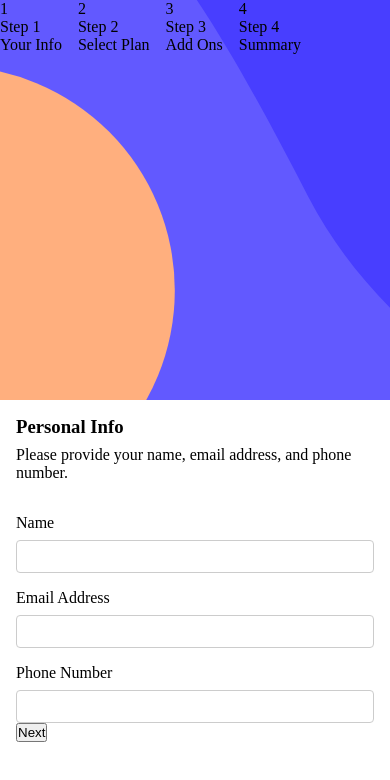
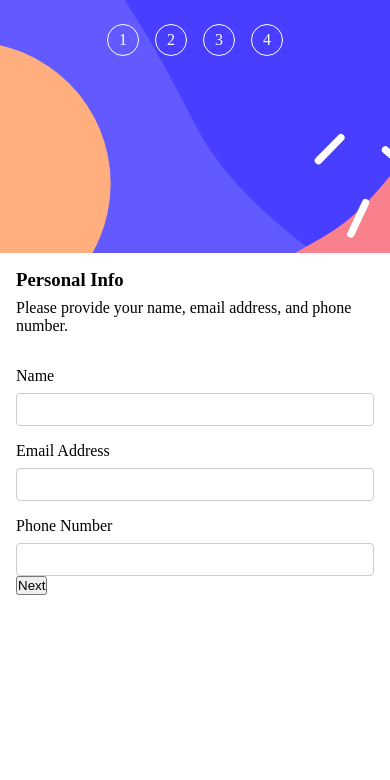
Before and after one commit to nkululek0/multi-step-form, a React (Vite) app: page / in a window 390 px wide. Shown: the top 780 px of the page. Built offline with nearby package versions, Linux system fonts and the light colour scheme.

Commit message:
(Update): mobile-styling -> adds core styling for sidebar

```diff
--- a/src/app/App.css
+++ b/src/app/App.css
@@ -11,6 +11,6 @@
 }
 
 .content-wrapper {
-  flex-grow: 1;
+  height: 70vh;
   padding: 1rem;
 }
--- a/src/components/side-bar/Side-Bar.module.css
+++ b/src/components/side-bar/Side-Bar.module.css
@@ -1,7 +1,25 @@
 .side-bar {
-    flex-grow: 4;
+    padding-top: 1.5rem;
+    width: 100dvw;
+    height: 30dvh;
     display: flex;
+    justify-content: center;
     gap: 1rem;
     background: url('../../assets/images/bg-sidebar-mobile.svg');
     background-size: cover;
 }
+
+.step-indicator-wrapper {
+    height: 2rem;
+    width: 2rem;
+    color: #fff;
+    border: 1px solid white;
+    border-radius: 50%;
+    display: flex;
+    justify-content: center;
+    align-items: center;
+}
+
+.step-indicator {
+    display: none;
+}
--- a/src/components/side-bar/Side-Bar.tsx
+++ b/src/components/side-bar/Side-Bar.tsx
@@ -5,37 +5,37 @@ export function SideBar() {
     <>
       <section className={ Styles['side-bar'] } >
         <div className='side-bar-item'>
-          <div className='step-indicator-wrapper'>
+          <div className={ Styles['step-indicator-wrapper']}>
             <p>1</p>
           </div>
-          <div>
+          <div className={ Styles['step-indicator']}>
             <p>Step 1</p>
             <p>Your Info</p>
           </div>
         </div>
         <div className='side-bar-item'>
-          <div className='step-indicator-wrapper'>
+          <div className={ Styles['step-indicator-wrapper']}>
             <p>2</p>
           </div>
-          <div>
+          <div className={ Styles['step-indicator']}>
             <p>Step 2</p>
             <p>Select Plan</p>
           </div>
         </div>
         <div className='side-bar-item'>
-          <div className='step-indicator-wrapper'>
+          <div className={ Styles['step-indicator-wrapper']}>
             <p>3</p>
           </div>
-          <div>
+          <div className={ Styles['step-indicator']}>
             <p>Step 3</p>
             <p>Add Ons</p>
           </div>
         </div>
         <div className='side-bar-item'>
-          <div className='step-indicator-wrapper'>
+          <div className={ Styles['step-indicator-wrapper']}>
             <p>4</p>
           </div>
-          <div>
+          <div className={ Styles['step-indicator']}>
             <p>Step 4</p>
             <p>Summary</p>
           </div>
```
